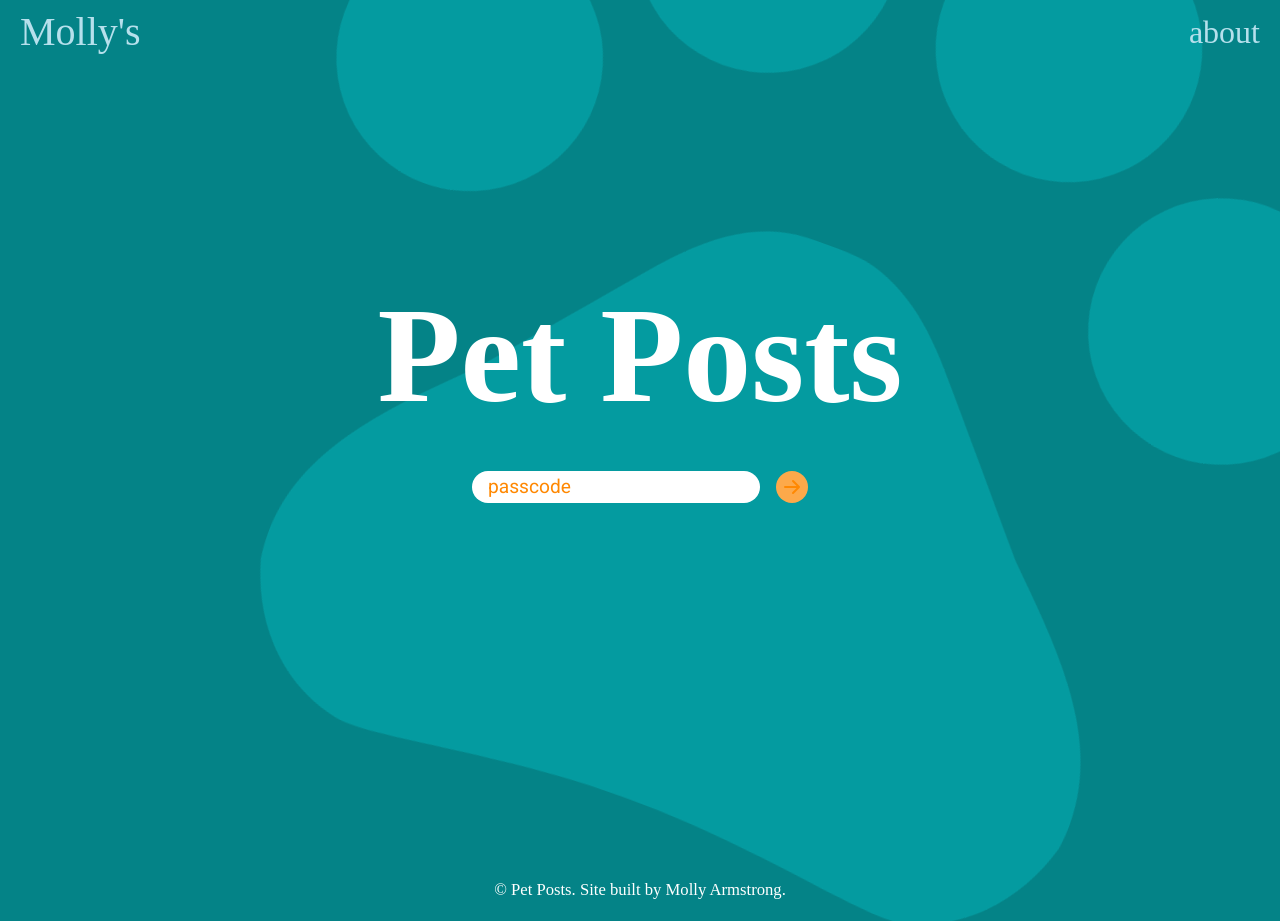
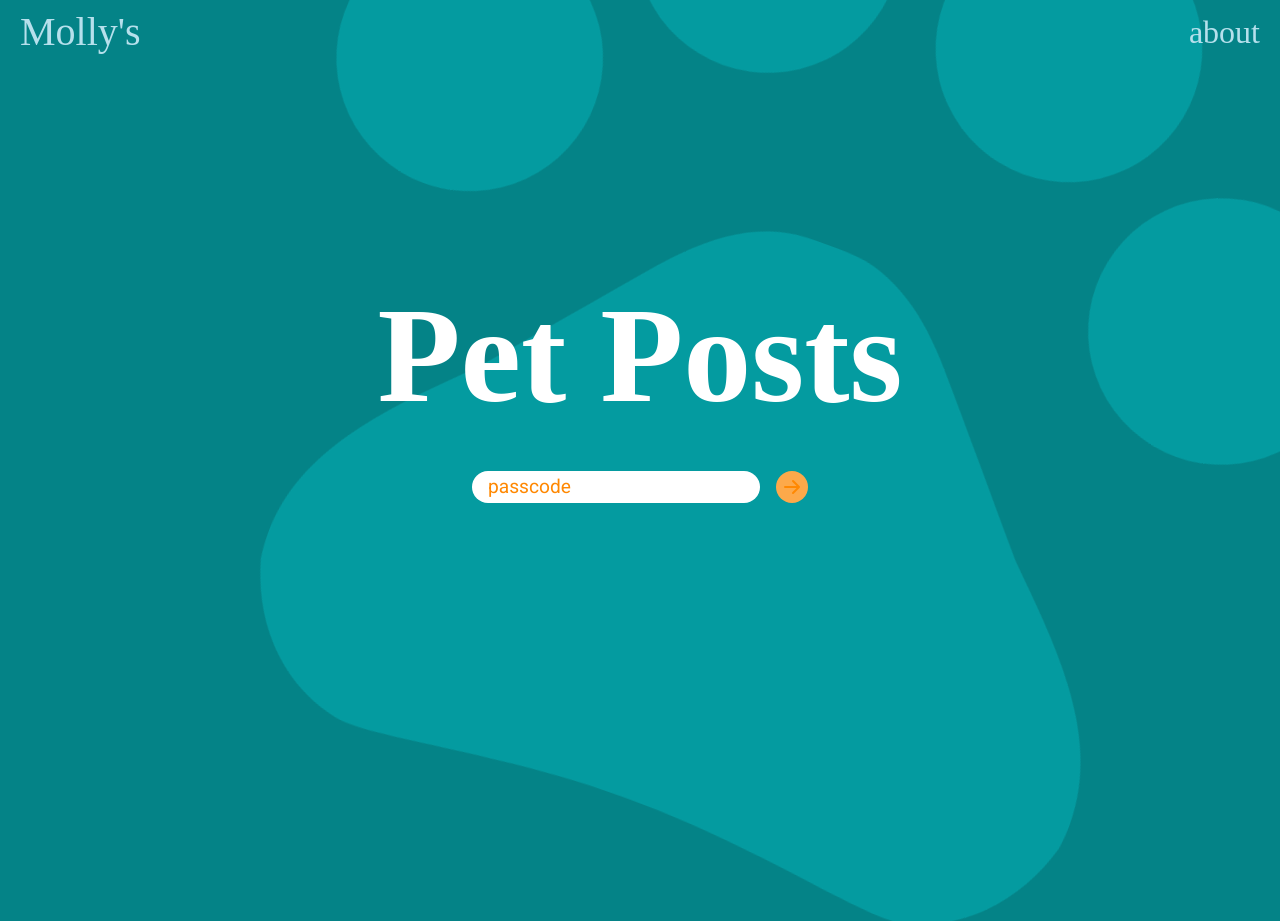
Before and after one commit to armstmol01/pp-project, a React (Create React App) app in the folder client/: page / in a window 1280 px wide. After the commit the page ends 800 px from the top, so only its background shows below. Built offline with nearby package versions, Linux system fonts and the light colour scheme; a web font is replaced by a local one.

Commit message:
rid of footer on ladning pag

```diff
--- a/client/src/App.js
+++ b/client/src/App.js
@@ -1,14 +1,12 @@
 import './App.css';
 import Header from './components/header/Header';
 import Nav from './components/nav/Nav';
-import Footer from './components/footer/Footer';
 
 function App() {
   return (
     <>
       <Nav data={{active: 'home', message: ''}}/>
       <Header />
-      <Footer />
     </>
   );
 }
```
